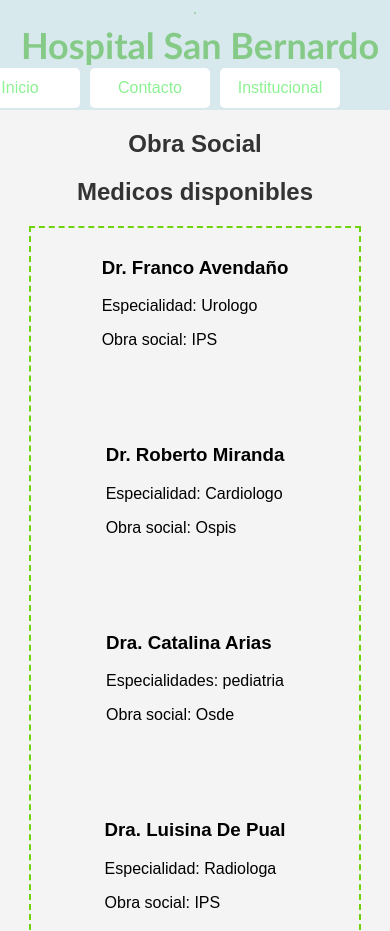
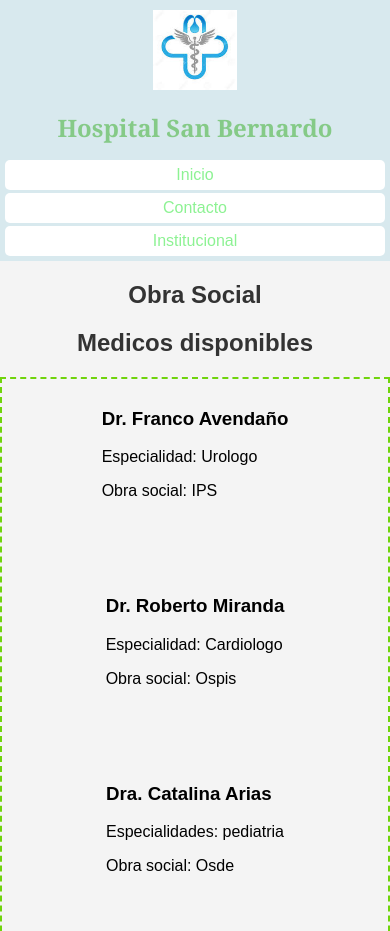
Before and after one commit to lucas12cn/IDW-38, a plain HTML site: page index.html in a window 390 px wide. Shown: the top 931 px of the page. Drawn offline with Linux system fonts and the light colour scheme.

Commit message:
grid hader y footer - inicio medias

```diff
--- a/estilos.css
+++ b/estilos.css
@@ -1,51 +1,86 @@
 body {
+    min-height: 100vh;
     font-family: Arial, sans-serif;
     margin: 0;
     padding: 0;
     background-color: #f4f4f4;
+    display: grid;
+    grid-template-columns: repeat(5, 1fr);
+    grid-template-rows: auto 1fr auto;
+    grid-template-areas:
+        "header header header header header"
+        "main main main main main"
+        "footer footer footer footer footer";
 }
 
 header, footer{
-    width: 100%;
-    height: 110px;
     background-color: rgb(216, 233, 238);
     color: #85ca87;
     text-align: center;
     font-family: Arial, sans-serif;
+    padding: 5px;
+}
+.main {
+    grid-area: main;
+}
+.footer {
+    grid-area: footer;
+    padding: 5px;
+}
+.header {
+    grid-area: header;
+    display: grid;
+    grid-template-columns: repeat(5, 1fr);
+    grid-template-rows: repeat(3, auto);
+    grid-template-areas:
+        "logo titulo titulo . ."
+        "logo titulo titulo . ."
+        "logo titulo titulo nav nav";
+}
+.logo{
+    grid-area: logo;
+    max-height: 100px;
+    margin: 5px;
+    align-self: center;
+    justify-self: center;
+    width: fit-content;
 
-    padding: 0;
 }
-header {
+.titulo{
+    grid-area: titulo;
+    max-width: 400px;
+    max-height: 40px;
+    font-size: 2rem;
+    font-family: 'Calisto MT', 'Cambria', 'sans-serif';
+    align-self: center;
+    justify-self: center;
+}
+.nav{
+    grid-area: nav;
+    align-self: end;
+    justify-self: center;
     width: 100%;
-    margin-bottom: 20px;
 }
-footer
-    {height: 70px;padding: 5px;}
 
-
-header h1 {
-    margin: 5px auto;
-    width: 400px;
-    height: 40px;
-    font-size: 36px;
-    font-family: 'Trebuchet MS', sans-serif;
-}
 nav ul {
     margin: 0;
-    padding: 0 50px;
+    padding: 0 ;
     list-style-type: none;
     display: flex;
-    justify-content: right;
     gap: 10px;
+    justify-content: space-around;
+}
 
-}
 nav ul li {
     display: inline;
+    width: 30%;
 }
+
 nav ul li a {
     display: inline-block;
-    width: 120px;
-    height: 40px;
+    width: 100%;
+    min-width: 120px;
+    max-height: 40px;
     background-color: #FFFFFF;
     color: #8DF293;
     text-decoration: none;
@@ -53,6 +88,7 @@ nav ul li a {
     line-height: 40px;
     border-radius: 5px;
 }
+
 header nav ul li a:hover {
 	background-color: #A9ABA7;
 	font-family: broadway, arial;
@@ -66,20 +102,20 @@ header nav ul li a:hover {
 	padding: 0;
 	list-style-type: none;
 }
+
 #redes_sociales ul li a {
 	display: block;
 	width: 30px;
 	margin: 5px;
 }
+
 #redes_sociales ul li a img {
 	width: 100%;
 }
 
-main {
-    width: 85%;
-    margin: 0 auto 20px auto;
-}
 
+
+/* estilos tarjetas medicos */
 
 .medicosDisponibles {
     display: flex;
@@ -88,7 +124,6 @@ main {
     justify-content: center;
     border: 2px dashed #70d40c;
     padding: 10px;
-
 }
 
 h2 {
@@ -96,3 +131,94 @@ h2 {
     color: #333;
     margin-bottom: 20px;
 }
+
+
+
+
+/*////////////////////////////////////////////////////////////////////////////////////
+////////////////////////////////////// MEDIA QUERIES /////////////////////////////////
+/////////////////////////////////////////////////////////////////////////////////////*/
+
+
+
+/* media para medianos */
+@media all and (min-width: 600px) and (max-width: 1023px){
+    .header {
+        grid-template-columns: 1fr 1fr 1fr;
+        grid-template-rows: auto auto auto;
+        grid-template-areas:
+            "logo titulo titulo"
+            "nav nav nav";
+    }
+    .logo{
+        max-height: 80px;
+    }
+    .titulo{
+        font-size: 28px;
+        justify-self:center;
+    }
+    .nav{
+        align-self: center;
+        justify-self: center;
+        width: 100%;
+    }
+    nav ul {
+        justify-content: space-around;
+        gap: 10px;
+        padding: 0 10px 0 10px;
+    }
+    .nav ul li{
+        width: 100%;
+
+    }
+    .nav ul li a {
+        width: 100%;
+        height: 35px;
+        line-height: 35px;
+    }
+
+}
+
+
+
+
+/* media para movil */
+
+@media all and (max-width: 599px){
+    .header {
+        grid-template-columns: 1fr 1fr;
+        grid-template-rows: auto auto auto;
+        grid-template-areas:
+            "logo logo"
+            "titulo titulo"
+            "nav nav";
+    }
+    .logo{
+        max-height: 80px;
+    }
+    .titulo{
+        font-size: 1.5rem;
+        justify-self: center;
+    }
+    .nav{
+        align-self: center;
+        justify-self: center;
+        width: 100%;
+    }
+    nav ul {
+        flex-direction: column;
+        align-items: center;
+        gap: 3px;
+        padding: 0;
+    }
+    .nav ul li{
+        width: 100%;
+    }
+    .nav ul li a {
+	    width: 100%;
+        height: 30px;
+        line-height: 30px;
+    }
+
+
+}
--- a/index.html
+++ b/index.html
@@ -7,10 +7,11 @@
     <title>Hospital San Bernardo</title>
 </head>
 
-<body>
-    <header>.
-        <h1>Hospital San Bernardo</h1>
-            <nav>
+<body class="grid-padre">
+    <header class="header">
+        <img src="imagenes/logo.jfif" alt="" class="logo">
+        <h1 class="titulo">Hospital San Bernardo</h1>
+            <nav class="nav">
                 <ul>
                     <li><a href="index.html">Inicio</a></li>
                     <li><a href="contacto.html">Contacto</a></li>
@@ -18,7 +19,7 @@
                 </ul>
             </nav>
     </header>
-    <main>
+    <main class="main">
         <section >
             <h2>Obra Social</h2>
         </section>
@@ -50,7 +51,7 @@
         </section>
     </main>
 
-    <footer>
+    <footer class="footer">
         <div id="redes_sociales">
 				<ul>
 				<li><a href="#"><img src="ico/1.png"></a></li>
```
Also changed, not shown: contacto.html (+7 -6 lines), institucional.html (+7 -6 lines), imagenes/logo.jfif (added).
